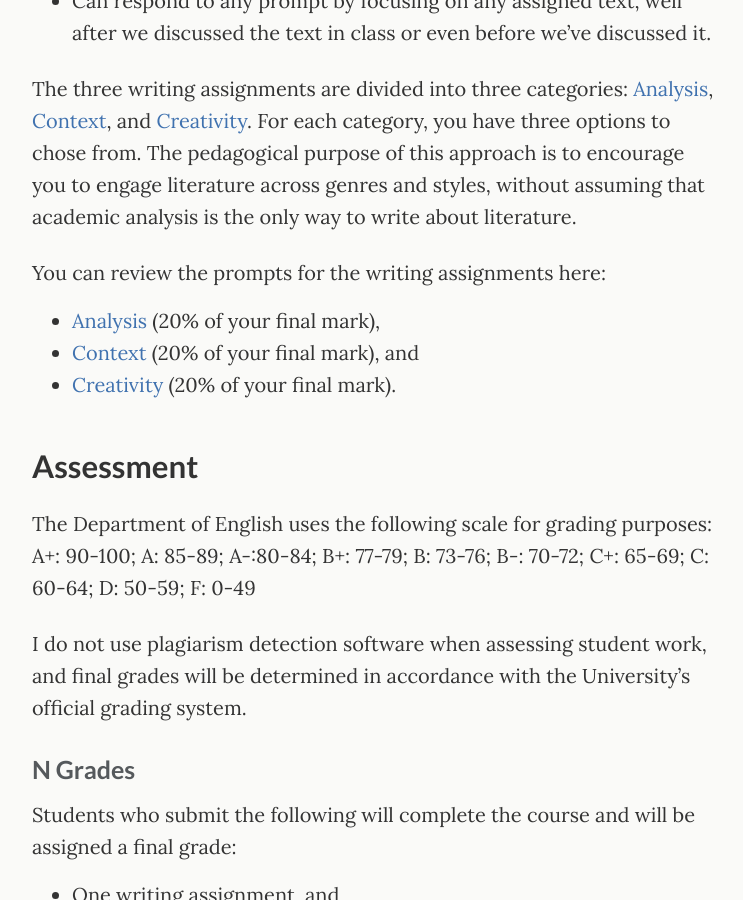
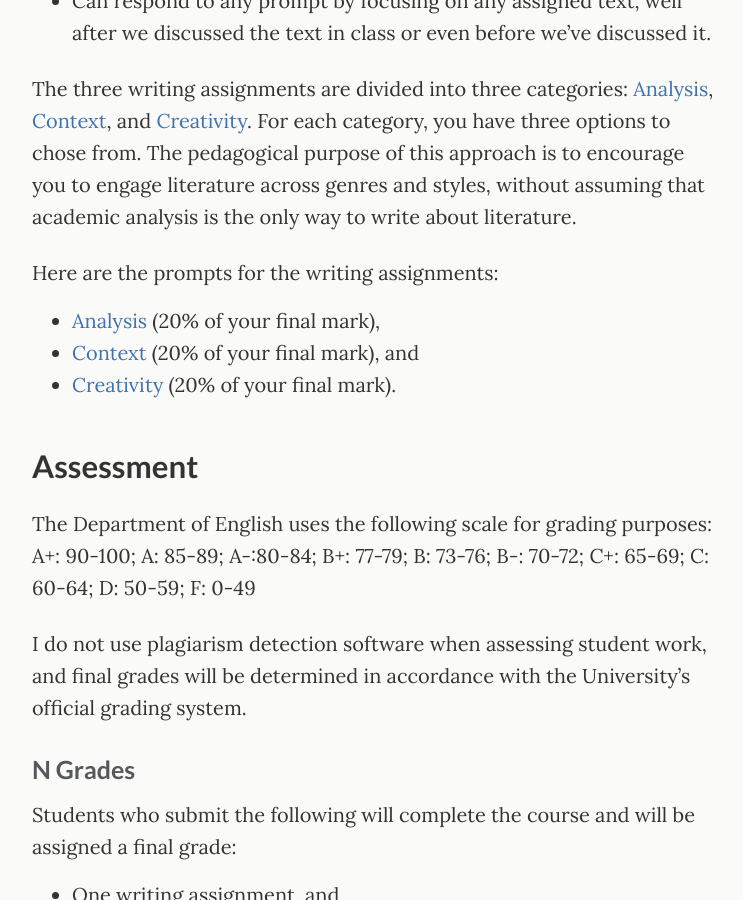
Before and after one commit to jentery/429c, a Jekyll site: the page built from _pages/assignments.md, in a window 1280 px wide and 900 px high, scrolled down 741 px. Shown: the whole window, without its empty margins (266-1009 px from the left). Built offline with Jekyll 4.4.1, drawn with Linux system fonts in a browser that asks for light colours.

Commit message:
Update assignments.md

```diff
--- a/_pages/assignments.md
+++ b/_pages/assignments.md
@@ -17,13 +17,13 @@ For the writing assignments, you:
 *	Must submit your responses to me in print, and
 * Can respond to any prompt by focusing on any assigned text, well after we discussed the text in class or even before we’ve discussed it.
 
-The three writing assignments are divided into three categories: [Analysis](analysis.html), [Context](context.html), and [Creativity](creativity.html). For each category, you have three options to chose from. The pedagogical purpose of this approach is to encourage you to engage literature across genres and styles, without assuming that academic analysis is the only way to write about literature.
+The three writing assignments are divided into three categories: [Analysis](https://jentery.github.io/429c/assignments/analysis.html), [Context](https://jentery.github.io/429c/assignments/context.html), and [Creativity](https://jentery.github.io/429c/assignments/creativity.html). For each category, you have three options to chose from. The pedagogical purpose of this approach is to encourage you to engage literature across genres and styles, without assuming that academic analysis is the only way to write about literature.
 
-You can review the prompts for the writing assignments here:
+Here are the prompts for the writing assignments:
 
-* [Analysis](analysis.html) (20% of your final mark),
-* [Context](context.html) (20% of your final mark), and
-* [Creativity](creativity.html) (20% of your final mark).
+* [Analysis](https://jentery.github.io/429c/assignments/analysis.html) (20% of your final mark),
+* [Context](https://jentery.github.io/429c/assignments/context.html) (20% of your final mark), and
+* [Creativity](https://jentery.github.io/429c/assignments/creativity.html) (20% of your final mark).
 
 ## Assessment
 The Department of English uses the following scale for grading purposes: A+: 90-100; A: 85-89; A-:80-84; B+: 77-79; B: 73-76; B-: 70-72; C+: 65-69; C: 60-64; D: 50-59; F: 0-49
```
